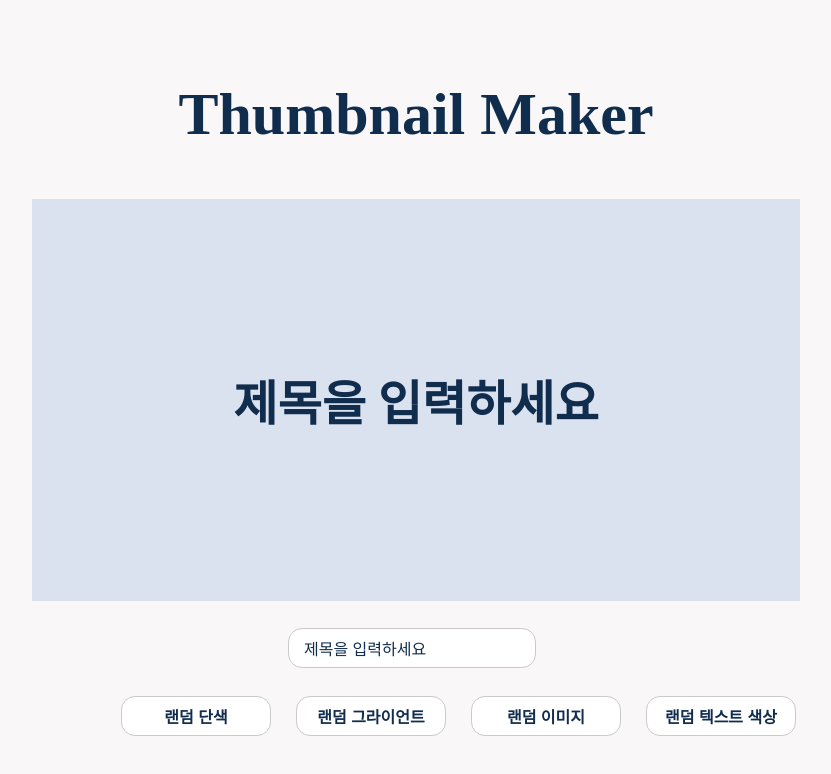
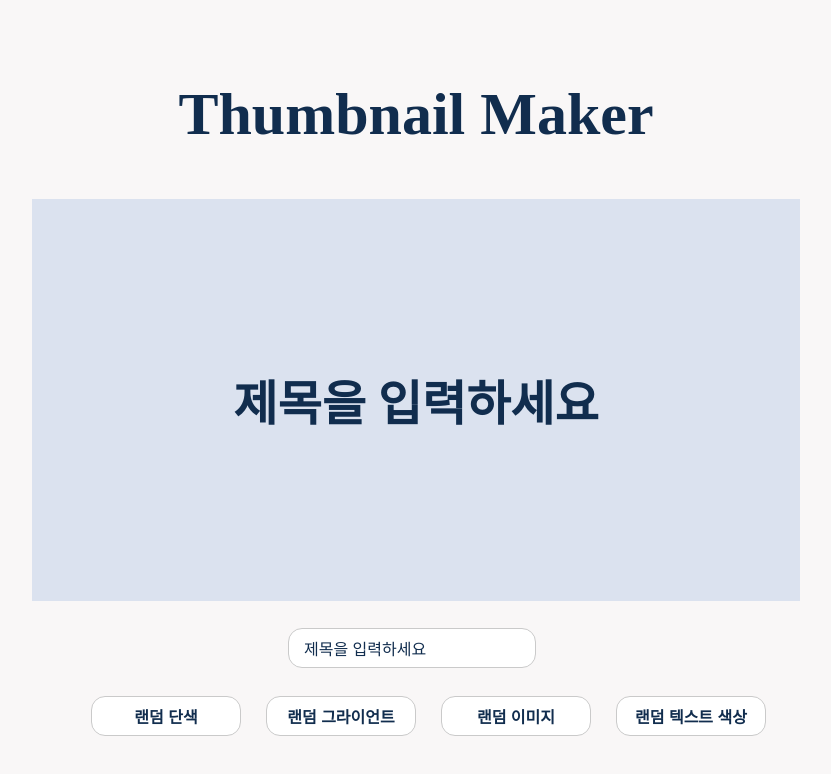
Before and after one commit to soohyuneee/thumbnail-maker, a React (Create React App) app: page / in a window 1280 px wide. Shown: the top 774 px of the page, without its empty margins (224-1055 px from the left). Built offline with nearby package versions, Linux system fonts and the light colour scheme.

Commit message:
width add

```diff
--- a/src/component/Buttons.js
+++ b/src/component/Buttons.js
@@ -46,11 +46,11 @@ const Button = styled.button`
 `;
 
 const ButtonStyle = styled.div`
+	width: 100%;
 	display: flex;
 	justify-content: center;
 	position: absolute;
 	bottom: 8%;
-	left: 25%;
 `;
 
 function getRandomImage() {
```
